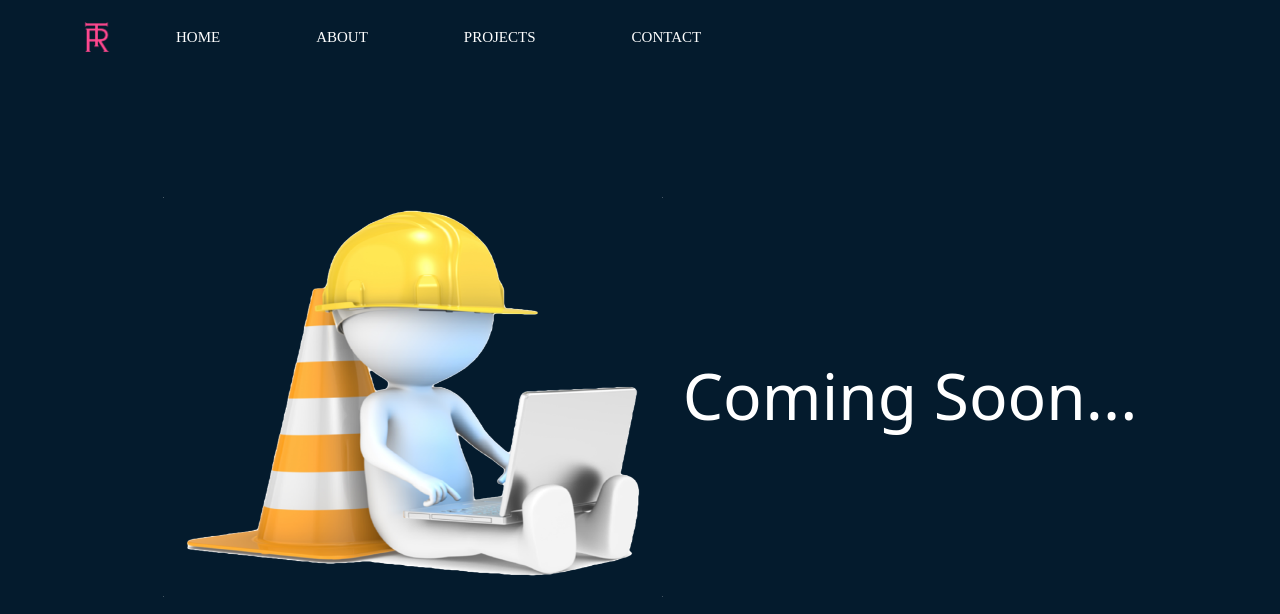
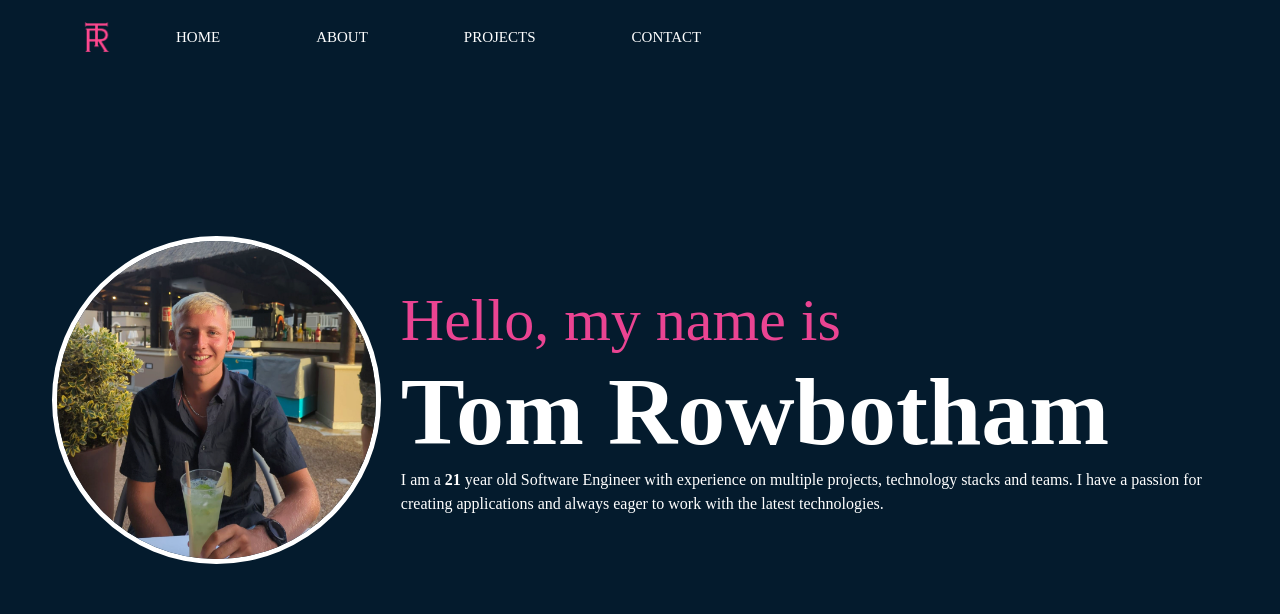
Before and after one commit to tomrowbo/Tom-Rowbotham-Portfolio, a Next.js app in the folder personal-portfolio/: page / in a window 1280 px wide. Shown: the top 614 px of the page. Built offline with nearby package versions, Linux system fonts and the light colour scheme; a web font is replaced by a local one.

Commit message:
Added core content to home page

```diff
--- a/personal-portfolio/components/navigation/NavDrawerContent.tsx
+++ b/personal-portfolio/components/navigation/NavDrawerContent.tsx
@@ -38,8 +38,8 @@ const NavDrawerContent: React.FC<ChildProps> = ({
       <List>
         {navItems.map((item) => (
           <ListItem key={item} disablePadding>
-            <ListItemButton sx={{ textAlign: "center" }}>
-              <ListItemText primary={item} />
+            <ListItemButton sx={{ textAlign: "center"}}>
+              <ListItemText primaryTypographyProps={{fontSize: '18px'}}  primary={item}/>
             </ListItemButton>
           </ListItem>
         ))}
--- a/personal-portfolio/pages/_app.tsx
+++ b/personal-portfolio/pages/_app.tsx
@@ -3,20 +3,23 @@ import type {AppProps} from "next/app";
 import "bootstrap/dist/css/bootstrap.min.css";
 import React from "react";
 import CustomNavBar from "../components/navigation/CustomNavBar";
-import {createTheme, ThemeProvider} from "@mui/material";
+import {createTheme, responsiveFontSizes, ThemeProvider} from "@mui/material";
 
 function MyApp({Component, pageProps}: AppProps) {
     const {window} = pageProps;
     const container =
         window !== undefined ? () => window().document.body : undefined;
 
-    const theme = createTheme({
+    const theme = responsiveFontSizes(createTheme({
         typography: {
             fontFamily: [
                 '"Baloo Bhaijaan 2"', "cursive"
             ].join(','),
+            h1: {
+                fontWeight:400
+            }
         }
-    });
+    }))
 
     return (
         <ThemeProvider theme={theme}>
--- a/personal-portfolio/pages/_document.tsx
+++ b/personal-portfolio/pages/_document.tsx
@@ -28,6 +28,30 @@ class MyDocument extends Document {
                     <link
                         href="https://fonts.googleapis.com/css2?family=Baloo+Bhaijaan+2:wght@400;500;600;700;800&display=swap"
                         rel="stylesheet"/>
+                    <title>Tom Rowbotham Portfolio</title>
+                    <meta name="description" content="Tom Rowbotham, Software Engineer"/>
+                    <link rel="icon" href="/favicon.ico"/>
+                    <link
+                        rel="apple-touch-icon"
+                        sizes="180x180"
+                        href="/apple-touch-icon.png"
+                    />
+                    <link
+                        rel="icon"
+                        type="image/png"
+                        sizes="32x32"
+                        href="/favicon-32x32.png"
+                    />
+                    <link
+                        rel="icon"
+                        type="image/png"
+                        sizes="16x16"
+                        href="/favicon-16x16.png"
+                    />
+                    <link rel="manifest" href="/site.webmanifest"/>
+                    <link rel="mask-icon" href="/safari-pinned-tab.svg" color="#041b2d"/>
+                    <meta name="msapplication-TileColor" content="#2b5797"/>
+                    <meta name="theme-color" content="#041b2d"/>
                 </Head>
                 <body>
                 <Main/>
--- a/personal-portfolio/pages/index.tsx
+++ b/personal-portfolio/pages/index.tsx
@@ -3,38 +3,28 @@ import Head from "next/head";
 
 import styles from "../styles/Home.module.css";
 import UnderConstructionBody from "../components/construction/UnderConstructionBody";
+import Image from "next/image";
+import {Box, Typography} from "@mui/material";
 
 const Home: NextPage = () => {
     return (
-        <div className={styles.container}>
-            <Head>
-                <title>Tom Rowbotham Portfolio</title>
-                <meta name="description" content="Tom Rowbotham, Software Engineer"/>
-                <link rel="icon" href="/favicon.ico"/>
-                <link
-                    rel="apple-touch-icon"
-                    sizes="180x180"
-                    href="/apple-touch-icon.png"
-                />
-                <link
-                    rel="icon"
-                    type="image/png"
-                    sizes="32x32"
-                    href="/favicon-32x32.png"
-                />
-                <link
-                    rel="icon"
-                    type="image/png"
-                    sizes="16x16"
-                    href="/favicon-16x16.png"
-                />
-                <link rel="manifest" href="/site.webmanifest"/>
-                <link rel="mask-icon" href="/safari-pinned-tab.svg" color="#041b2d"/>
-                <meta name="msapplication-TileColor" content="#2b5797"/>
-                <meta name="theme-color" content="#041b2d"/>
-            </Head>
-            <UnderConstructionBody/>
-        </div>
+        <Box className={styles.container}>
+            <main className={styles.main}>
+                <div className={styles.imageDiv}>
+                    <img
+                        src="/TomRowbotham.png"
+                        alt="Tom Rowbotham smiling and holding a drink"
+                        id={styles.portrait}
+                    />
+                </div>
+                <div>
+                    <Typography variant="h2" color="#EA4492">Hello, my name is</Typography>
+                    <Typography variant="h1" color="white"><b>Tom Rowbotham</b></Typography>
+                    <Typography color="white">I am a <b>21</b> year old Software Engineer with experience on multiple projects, technology stacks and teams.
+                        I have a passion for creating applications and always eager to work with the latest technologies. </Typography>
+                </div>
+            </main>
+        </Box>
     );
 };
 
--- a/personal-portfolio/styles/Home.module.css
+++ b/personal-portfolio/styles/Home.module.css
@@ -1,10 +1,45 @@
 .container {
   background: #041b2d;
 
-  /*!* Chrome 10-25, Safari 5.1-6 *!*/
+  /*/* Chrome 10-25, Safari 5.1-6 */
   /*background: -webkit-linear-gradient(to top, rgba(4, 27, 45, 1), rgba(0, 78, 154, 1));*/
 
-  /*!* W3C, IE 10+/ Edge, Firefox 16+, Chrome 26+, Opera 12+, Safari 7+ *!*/
+  /*/* W3C, IE 10+/ Edge, Firefox 16+, Chrome 26+, Opera 12+, Safari 7+ */
   /*background: linear-gradient(to top, rgba(4, 27, 45, 1), rgba(0, 78, 154, 1));*/
   padding: 0 2rem;
 }
+
+#portrait {
+  border-radius: 50%;
+  border: 5px solid white;
+  max-width: 500px;
+  width: 100%;
+  height: auto;
+}
+
+.main {
+  min-height: 100vh;
+  padding: 4rem 0;
+  flex: 1;
+  display: flex;
+  justify-content: center;
+  align-items: center;
+}
+
+.title {
+  color: white;
+  text-decoration: none;
+  font-size: 4rem;
+  text-align: center;
+}
+
+.imageDiv {
+  padding: 20px;
+}
+
+/* Responsive layout - makes a one column-layout instead of two-column layout */
+@media (max-width: 800px) {
+  .main {
+    flex-direction: column;
+  }
+}
--- a/personal-portfolio/styles/globals.css
+++ b/personal-portfolio/styles/globals.css
@@ -4,6 +4,7 @@ body {
   margin: 0;
   font-family: -apple-system, BlinkMacSystemFont, Segoe UI, Roboto, Oxygen,
     Ubuntu, Cantarell, Fira Sans, Droid Sans, Helvetica Neue, sans-serif;
+  background: #041b2d;
 }
 
 a {
@@ -38,3 +39,14 @@ a {
   /*mr: 2;*/
   /*display: {xs: 'none', md: 'flex'};*/
 }
+
+.container {
+  background: #041b2d;
+
+  /*/* Chrome 10-25, Safari 5.1-6 */
+  /*background: -webkit-linear-gradient(to top, rgba(4, 27, 45, 1), rgba(0, 78, 154, 1));*/
+
+  /*/* W3C, IE 10+/ Edge, Firefox 16+, Chrome 26+, Opera 12+, Safari 7+ */
+  /*background: linear-gradient(to top, rgba(4, 27, 45, 1), rgba(0, 78, 154, 1));*/
+  padding: 0 2rem;
+}
```
Also changed, not shown: personal-portfolio/components/home/HomeComponents.tsx (deleted), personal-portfolio/public/TomRowbotham.png (added).
